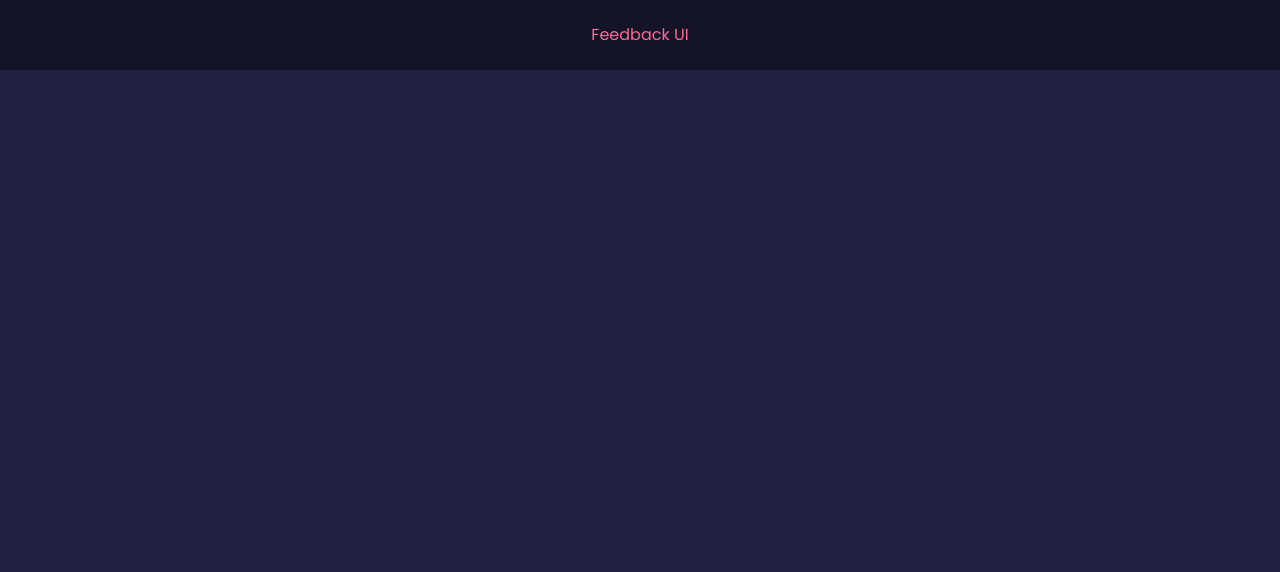
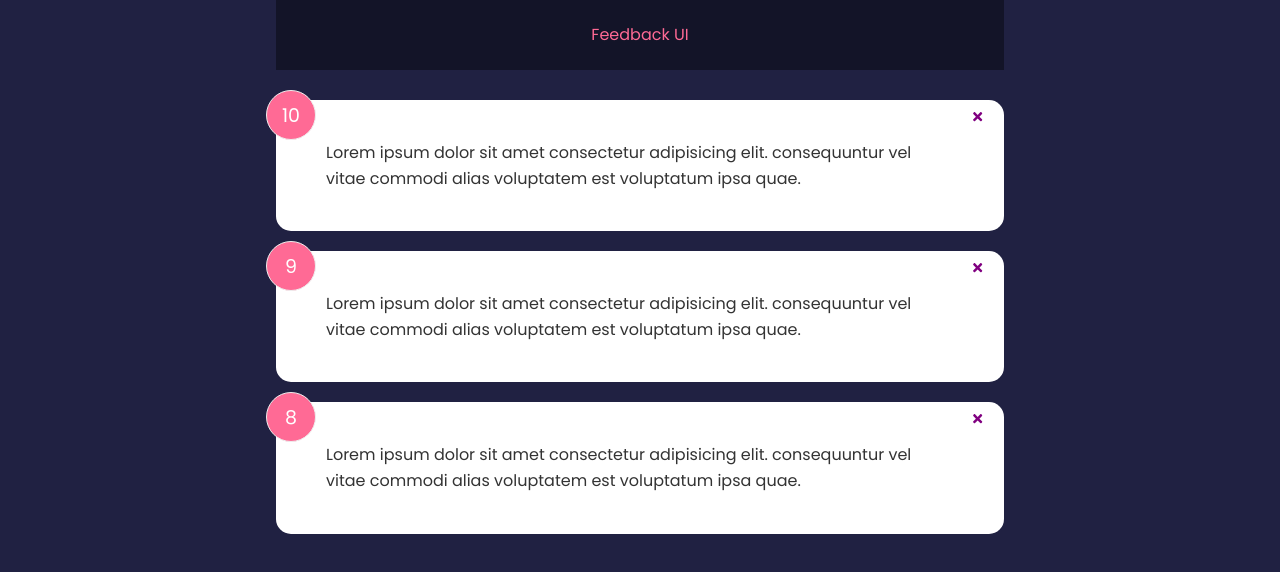
Before and after one commit to manoj-jayapprakash/feedback, a React (Create React App) app: page / in a window 1280 px wide. Shown: the top 572 px of the page. Built offline with nearby package versions, Linux system fonts and the light colour scheme.

Commit message:
Created feedback item component

```diff
--- a/package.json
+++ b/package.json
@@ -12,6 +12,7 @@
     "@types/react-dom": "^17.0.0",
     "react": "^17.0.2",
     "react-dom": "^17.0.2",
+    "react-icons": "^4.3.1",
     "react-scripts": "4.0.3",
     "typescript": "^4.1.2",
     "web-vitals": "^1.0.1"
--- a/src/App.tsx
+++ b/src/App.tsx
@@ -1,13 +1,24 @@
+import { useState } from 'react';
+
+import { FeedbackList } from './components/FeedbackList';
 import { Header } from './components/Header';
+import { Feedback, FeedbackData } from './data/FeedbackData';
 
 function App() {
+  const [feedback, setFeedback] = useState(FeedbackData);
+
+  const deleteFeedback = (id: number) => {
+    if (window.confirm('Are you sure want to delete that feedback?'))
+      setFeedback(feedback.filter((item: Feedback) => item.id !== id));
+  };
   return (
-    <div className="app">
+    <div className="app container">
       <Header
         text="Feedback UI"
         bgColor="rgba(0, 0, 0, 0.4)"
         textColor="#ff6a95"
       />
+      <FeedbackList feedbacks={feedback} handleDelete={deleteFeedback} />
     </div>
   );
 }
--- /dev/null
+++ b/src/components/FeedbackItem.tsx
@@ -0,0 +1,23 @@
+import { Feedback } from '../data/FeedbackData';
+import { Card } from './shared/Card';
+import { FaTimes } from 'react-icons/fa';
+type FeedbackItemProps = {
+  feedbackItem: Feedback;
+  handleDelete: (id: number) => void;
+};
+
+export const FeedbackItem = ({
+  feedbackItem,
+  handleDelete,
+}: FeedbackItemProps) => {
+  return (
+    <Card>
+      <div className="num-display">{feedbackItem.rating}</div>
+      <button onClick={() => handleDelete(feedbackItem.id)} className="close">
+        <FaTimes color="purple" />
+      </button>
+
+      <div className="text-display">{feedbackItem.text}</div>
+    </Card>
+  );
+};
--- /dev/null
+++ b/src/components/FeedbackList.tsx
@@ -0,0 +1,26 @@
+import { Feedback } from '../data/FeedbackData';
+import { FeedbackItem } from '../components/FeedbackItem';
+
+type FeedbackListProps = {
+  feedbacks: Feedback[];
+  handleDelete: (id: number) => void;
+};
+
+export const FeedbackList = ({
+  feedbacks,
+  handleDelete,
+}: FeedbackListProps): JSX.Element => {
+  if (!feedbacks || feedbacks.length === 0) return <p>No Feedback Yet!</p>;
+
+  return (
+    <div className="feedback-list">
+      {feedbacks.map((item) => (
+        <FeedbackItem
+          feedbackItem={item}
+          key={item.id}
+          handleDelete={handleDelete}
+        />
+      ))}
+    </div>
+  );
+};
--- /dev/null
+++ b/src/components/shared/Card.tsx
@@ -0,0 +1,10 @@
+import { ReactNode } from 'react';
+
+type CardProps = {
+  children: React.ReactNode;
+  reverse?: boolean;
+};
+
+export const Card = ({ children, reverse }: CardProps) => {
+  return <div className={`card ${reverse && 'reverse'}`}>{children}</div>;
+};
--- /dev/null
+++ b/src/data/FeedbackData.ts
@@ -0,0 +1,23 @@
+export type Feedback = {
+  id: number;
+  rating: number;
+  text: string;
+};
+
+export const FeedbackData = [
+  {
+    id: 1,
+    rating: 10,
+    text: 'Lorem ipsum dolor sit amet consectetur adipisicing elit. consequuntur vel vitae commodi alias voluptatem est voluptatum ipsa quae.',
+  },
+  {
+    id: 2,
+    rating: 9,
+    text: 'Lorem ipsum dolor sit amet consectetur adipisicing elit. consequuntur vel vitae commodi alias voluptatem est voluptatum ipsa quae.',
+  },
+  {
+    id: 3,
+    rating: 8,
+    text: 'Lorem ipsum dolor sit amet consectetur adipisicing elit. consequuntur vel vitae commodi alias voluptatem est voluptatum ipsa quae.',
+  },
+];
```
Also changed, not shown: tsconfig.json (+4 -9 lines), 2 other files (tests, documents, lock files or other folders).
